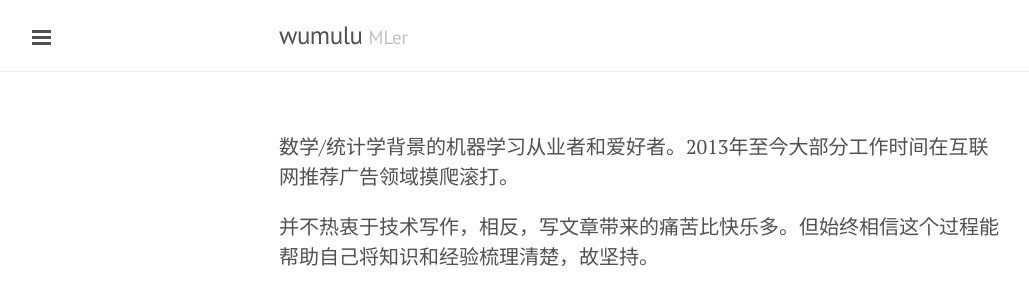
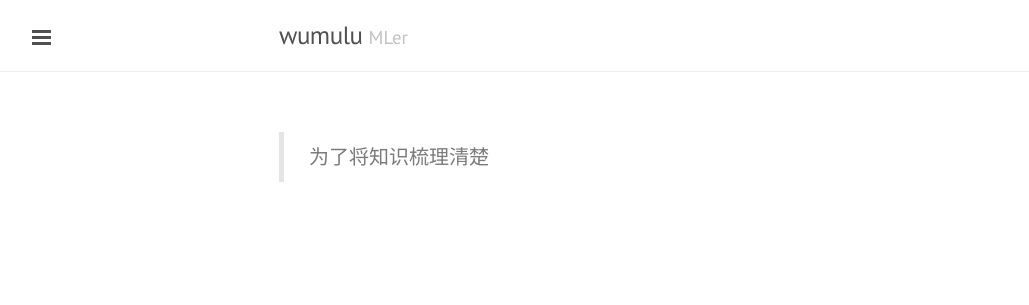
Before and after one commit to nomadcube/nomadcube.github.io, a Jekyll site: the page built from about.md, in a window 1280 px wide. Shown: the top 305 px of the page, without its empty margins (1-1030 px from the left). Built offline with Jekyll 4.4.1, drawn with Linux system fonts in a browser that asks for light colours.

Commit message:
新文章

```diff
--- a/about.md
+++ b/about.md
@@ -3,6 +3,4 @@ layout: page
 title: About
 ---
 
-数学/统计学背景的机器学习从业者和爱好者。2013年至今大部分工作时间在互联网推荐广告领域摸爬滚打。
-
-并不热衷于技术写作，相反，写文章带来的痛苦比快乐多。但始终相信这个过程能帮助自己将知识和经验梳理清楚，故坚持。
+> 为了将知识梳理清楚
```
